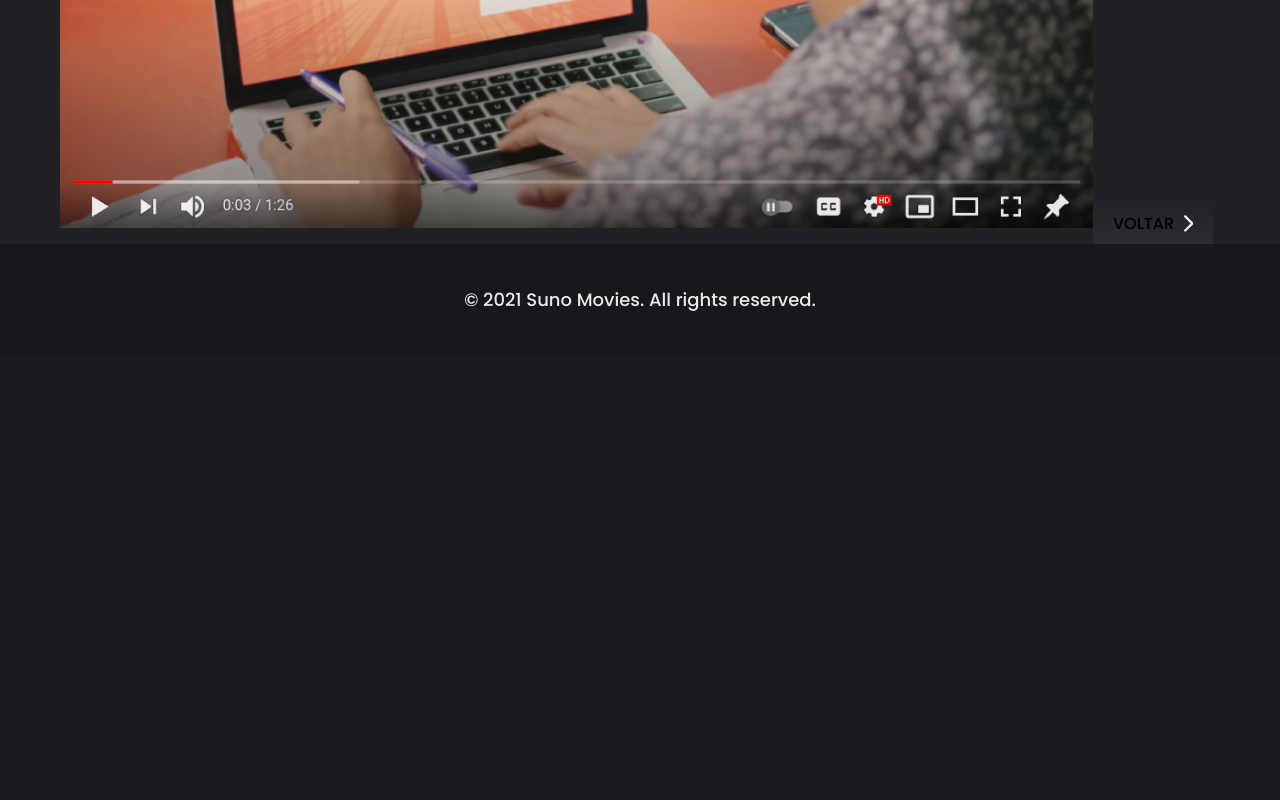
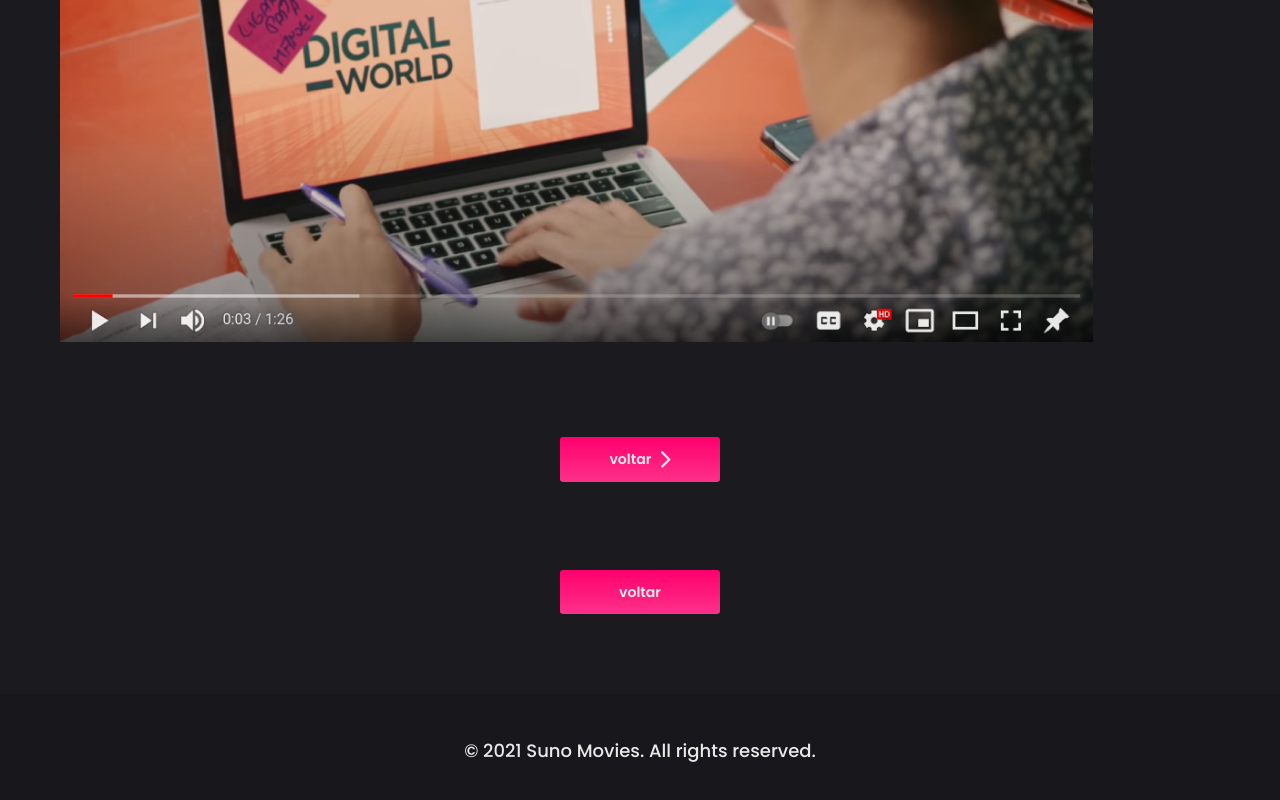
Before and after one commit to caiohenrique-developer/suno-movies, a Next.js app: page /selected-movie in a window 1280 px wide. Shown: the part 1497-2297 px from the top of the page. Before the commit the page ends 1853 px from the top, so only its background shows below. Built offline with nearby package versions, Linux system fonts and the light colour scheme.

Commit message:
:art: [ STYLE ]: Button back from selected movie page styled

```diff
--- a/src/pages/selected-movie/index.tsx
+++ b/src/pages/selected-movie/index.tsx
@@ -1,6 +1,7 @@
 import React from 'react';
 import Head from 'next/head';
 import Image from 'next/image';
+import Link from 'next/link';
 
 import { useHomeIndicator } from '@hooks/useHomeIndicator';
 
@@ -70,6 +71,10 @@ export default function SelectedMovie() {
             />
 
             <ButtonBlack title='Voltar' />
+
+            <Link href='/catalogue'>
+              <a>Voltar</a>
+            </Link>
           </div>
         </section>
       </Container>
--- a/src/styles/globals.ts
+++ b/src/styles/globals.ts
@@ -21,6 +21,7 @@ export default createGlobalStyle`
 
     --pink_FF5:#FF559E;
     --pink_FE3:#FE3189;
+    --pink_FF0:#FF006E;
   }
 
   * {
--- a/src/styles/pages/SelectedMovie/index.ts
+++ b/src/styles/pages/SelectedMovie/index.ts
@@ -2,7 +2,7 @@ import styled from 'styled-components';
 
 export const Container = styled.main`
   margin: min(9.3vw, 106px) auto 0;
-  background: var(--black_212);
+  background: var(--background);
 
   > section {
     > div {
@@ -90,17 +90,16 @@ export const Container = styled.main`
         }
       }
     }
-  }
 
     /* Section two */
     &:last-of-type {
       > div {
         h4 {
-        /* font-size: 29.11px;
+          font-size: min(1.9rem, 2.4vw);
           font-weight: 600;
-        color: var(--white_EAE); */
-      }
-    }
+          color: var(--white_EAE);
+          padding: min(1.25rem, 1.57vw) 0;
+          margin-bottom: min(3.125rem, 3.9vw);
 
           &:after {
             content: '';
@@ -114,4 +113,36 @@ export const Container = styled.main`
             );
           }
         }
+
+        > div {
+          width: 100%;
+        }
+
+        a {
+          display: flex;
+          align-items: center;
+          justify-content: center;
+
+          width: min(10rem, 12.5vw);
+          min-width: min(2.813rem, 3.5vw);
+          height: min(2.8rem, 3.5vw);
+
+          font-size: min(0.901rem, 1.1vw);
+          font-weight: 600;
+          text-transform: lowercase;
+
+          color: var(--white_EAE);
+          background: linear-gradient(
+            0deg,
+            var(--pink_FE3) 0%,
+            var(--pink_FF0) 100%
+          );
+          border-radius: min(0.2rem, 0.3vw);
+
+          padding: 5px;
+          margin: min(5.5rem, 6.9vw) auto;
+        }
+      }
+    }
+  }
 `;
```
Lines whose indentation alone changed are shown as unchanged.
